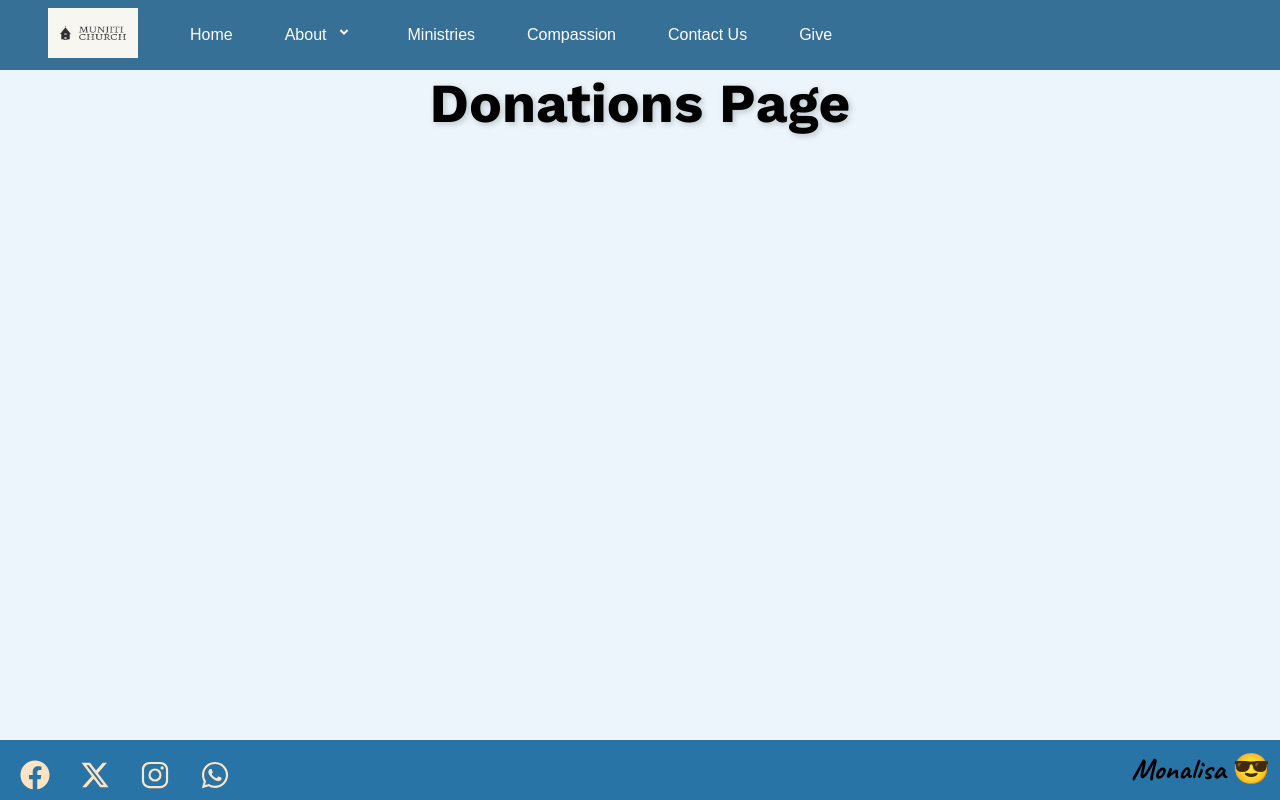
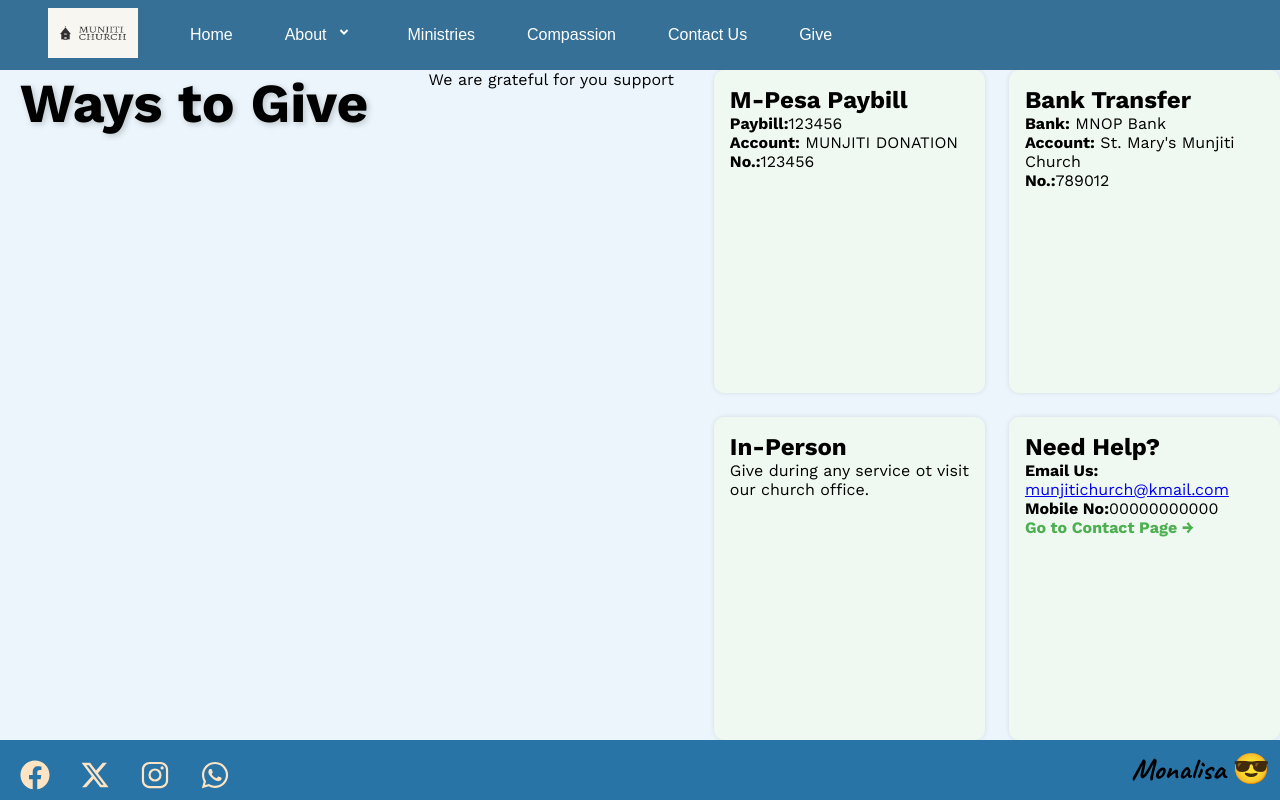
Before and after one commit to monalisasabina/munjiti-frontend, a React (Vite) app: page /give in a window 1280 px wide. Built offline with nearby package versions, Linux system fonts and the light colour scheme.

Commit message:
working on give page

```diff
--- a/src/pages/give.css
+++ b/src/pages/give.css
@@ -37,3 +37,18 @@
     transform: translateY(0);
   }
 }
+
+.donate_cont{
+  display: grid;
+  gap: 1.5rem;
+  grid-template-columns: repeat(auto-fit, minmax(250px, 1fr));
+  flex:2;
+}
+
+.donate_card {
+  background: #f0f9f1;
+  padding: 1rem;
+  border-radius: 10px;
+  box-shadow: 0 0 5px rgba(0,0,0,0.1);
+  transition: transform 0.3s ease, box-shadow 0.3s ease;
+}
--- a/src/pages/give.jsx
+++ b/src/pages/give.jsx
@@ -1,12 +1,48 @@
+import { useNavigate } from 'react-router-dom'
 import './give.css'
 
 function Give(){
+    const navigate = useNavigate();
+
+    const goToContact = () => {
+        navigate("/contacts")
+    }
 
     return(
 
         <div className="give_cont">
+            <h1 className='give_title'>Ways to Give</h1>
+            <p className='give_para1' > We are grateful for you support</p>
 
-            <h1 className='give_title'>Donations Page</h1>
+            <div className='donate_cont'>
+
+                <div className='donate_card'>
+                    <h2>M-Pesa Paybill</h2>
+                    <p><strong>Paybill:</strong>123456</p>
+                    <p><strong>Account:</strong> MUNJITI DONATION </p>
+                    <p><strong>No.:</strong>123456</p>
+                </div>
+
+                <div className='donate_card'>
+                    <h2>Bank Transfer</h2>
+                    <p><strong>Bank:</strong> MNOP Bank</p>
+                    <p><strong>Account:</strong> St. Mary's Munjiti Church</p>
+                    <p><strong>No.:</strong>789012</p>
+                </div>
+
+                <div className='donate_card'>
+                    <h2>In-Person</h2>
+                    <p>Give during any service ot visit our church office.</p>
+                </div>
+
+                <div className='donate_card' >
+                    <h2>Need Help?</h2>
+                    <p><strong>Email Us:</strong> <a href="mailto:munjitichurc@kmail.com">munjitichurch@kmail.com</a> </p>
+                    <p><strong>Mobile No:</strong>00000000000</p>
+                    <p onClick={goToContact} style={{ fontWeight: 'bold', color: '#4CAF50' }}>Go to Contact Page →</p>
+                </div>
+
+            </div>
 
         </div>
 
```
